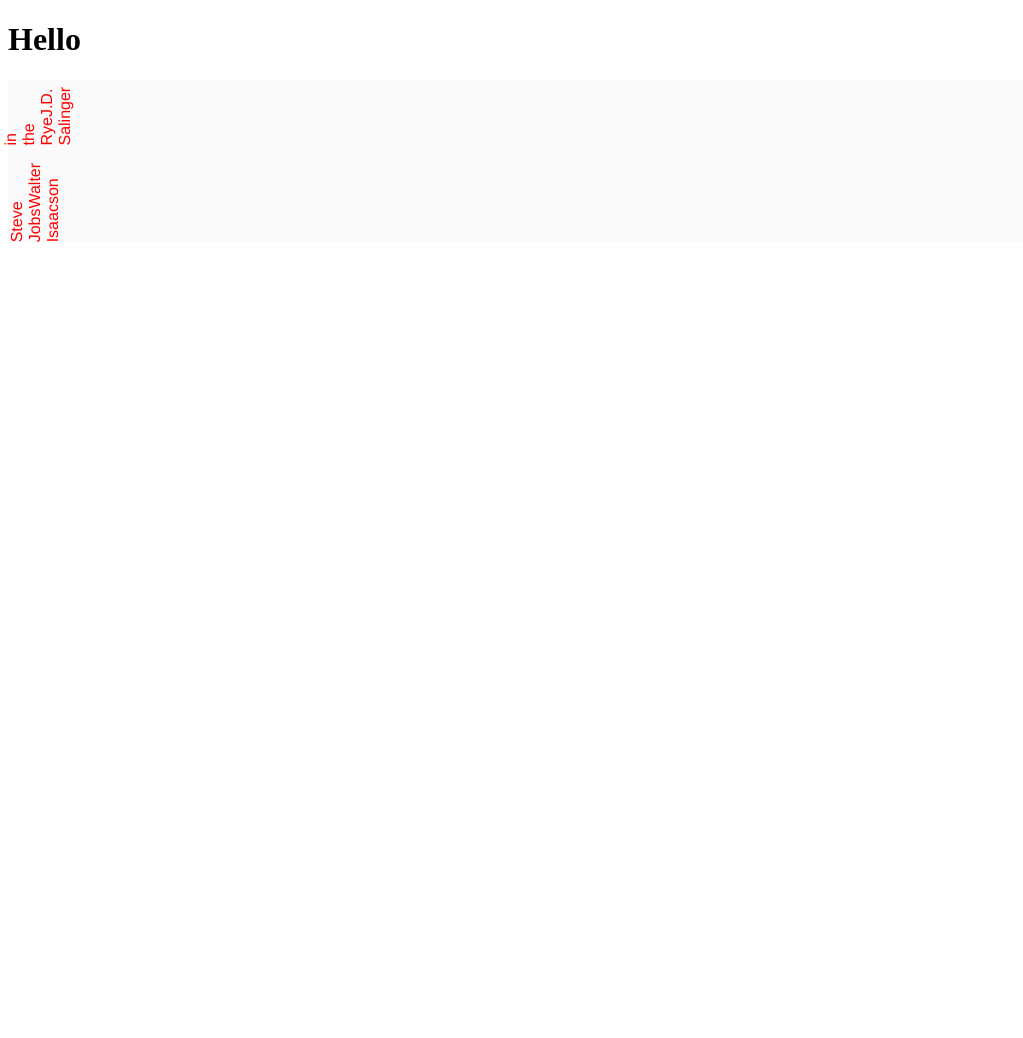
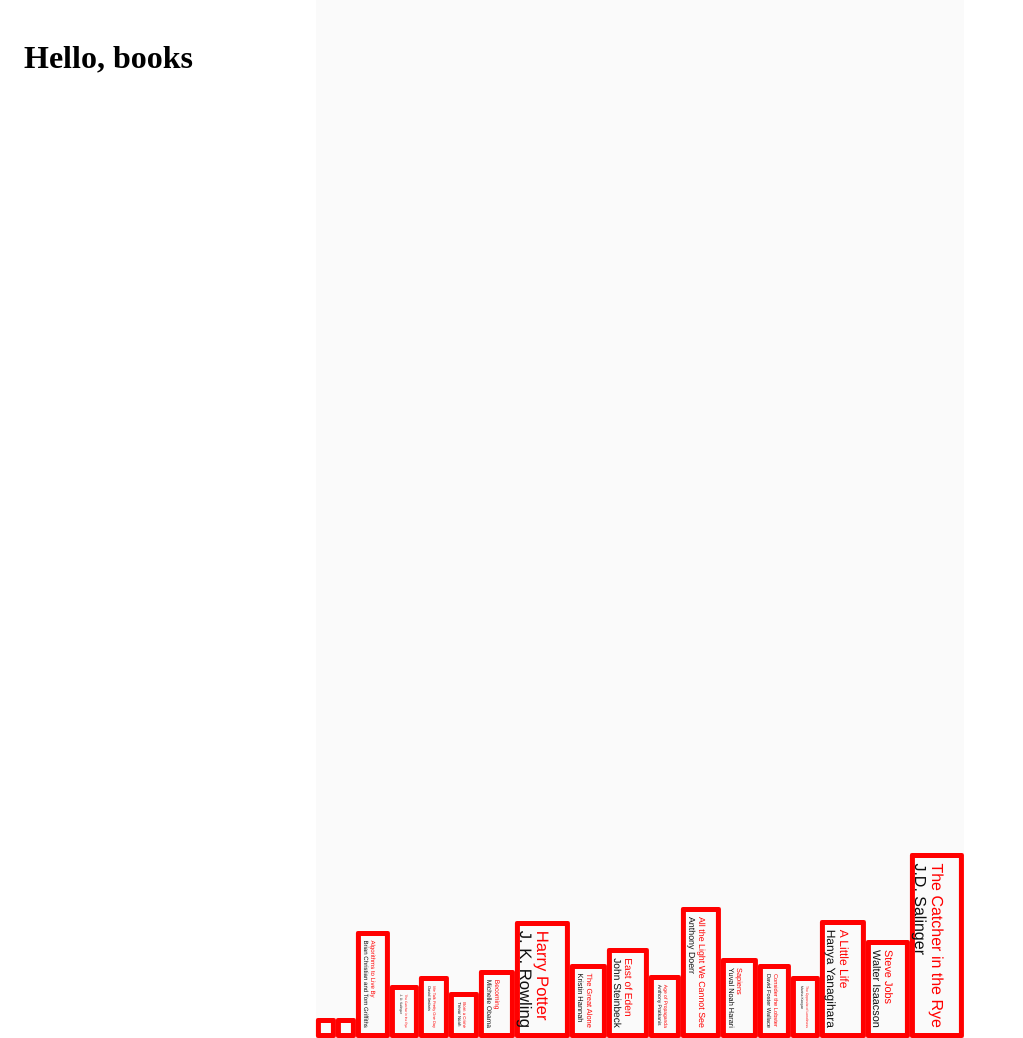
Before and after one commit to iguannalin/bookish, a website: page app/index.html in a window 1280 px wide. Shown: the whole page, without its empty margins (0-1023 px from the left). Before the commit the page ends 800 px from the top, so only its background shows below. Drawn offline with nearby package versions, Linux system fonts and the light colour scheme; files that its build step writes are made by us from their sources.

Commit message:
Adding books to the shelf

```diff
--- a/app/books.json
+++ b/app/books.json
@@ -9,6 +9,86 @@
       "title": "Steve Jobs",
       "author": "Walter Isaacson",
       "pages": 656
+    },
+    {
+      "title": "A Little Life",
+      "author": "Hanya Yanagihara",
+      "pages": 720
+    },
+    {
+      "title": "The Opposite of Loneliness",
+      "author": "Marina Keegan",
+      "pages": 208
+    },
+    {
+      "title": "Consider the Lobster",
+      "author": "David Foster Wallace",
+      "pages": 343
+    },
+    {
+      "title": "Sapiens",
+      "author": "Yuval Noah Harari",
+      "pages": 443
+    },
+    {
+      "title": "All the Light We Cannot See",
+      "author": "Anthony Doerr",
+      "pages": 531
+    },
+    {
+      "title": "Age of Propaganda",
+      "author": "Anthony Pratkanis",
+      "pages": 300
+    },
+    {
+      "title": "East of Eden",
+      "author": "John Steinbeck",
+      "pages": 612
+    },
+    {
+      "title": "The Great Alone",
+      "author": "Kristin Hannah",
+      "pages": 449
+    },
+    {
+      "title": "Harry Potter",
+      "author": "J. K. Rowling",
+      "pages": 1000
+    },
+    {
+      "title": "Becoming",
+      "author": "Michelle Obama",
+      "pages": 400
+    },
+    {
+      "title": "Born a Crime",
+      "author": "Trevor Noah",
+      "pages": 261
+    },
+    {
+      "title": "Me Talk Pretty One Day",
+      "author": "David Sedaris",
+      "pages": 238
+    },
+    {
+      "title": "The Catcher in the Rye",
+      "author": "J. D. Salinger",
+      "pages": 196
+    },
+    {
+      "title": "Algorithms to Live By",
+      "author": "Brian Christian and Tom Griffiths",
+      "pages": 366
+    },
+    {
+      "title": "",
+      "author": "",
+      "pages": 0
+    },
+    {
+      "title": "",
+      "author": "",
+      "pages": 0
     }
   ]
 }
--- a/app/index.html
+++ b/app/index.html
@@ -17,7 +17,7 @@
     <!-- endbuild -->
 </head>
 <body>
-<h1>Hello</h1>
+<h1>Hello, books</h1>
 <div id="canvas"></div>
 <!--[if IE]>
 <p class="browserupgrade">You are using an <strong>outdated</strong> browser. Please <a href="http://browsehappy.com/">upgrade
--- a/app/scripts/main.js
+++ b/app/scripts/main.js
@@ -1,3 +1,8 @@
+function norm(x, y1, y2, toString) {
+    const r = (x / y1) % y2;
+    return toString ? (r.toString() + 'px') : r;
+}
+
 function getSizeOfBook(pages) {
     switch (true) {
         case pages > 750:
@@ -19,6 +24,7 @@
 
     request.onload = () => {
         request.response['bookItems'].forEach((bookObject) => {
+            if (bookObject) {
                 const book = {
                     'title': bookObject['title'],
                     'author': bookObject['author'],
@@ -26,23 +32,27 @@
                     'size': getSizeOfBook(bookObject['pages'])
                 };
                 renderBooks(book);
+            }
         });
     };
     request.send();
 }
 
 function renderBooks(item) {
+    const canvas = document.getElementById('canvas');
+    const canvasHeight = canvas.clientHeight;
     const element = document.createElement('div');
-    const titleElement = document.createElement('span');
+    const titleElement = document.createElement('p');
     const authorElement = document.createElement('span');
+    titleElement.classList.add('title');
+    authorElement.classList.add('author');
     titleElement.innerHTML = item.title;
     authorElement.innerHTML = item.author;
     element.appendChild(titleElement);
     element.appendChild(authorElement);
-    element.style.width = (item.pages / 12).toString() + 'px';
+    element.style.fontSize = norm(item.pages, 60, canvasHeight, true);
     element.classList += ('book ' + item.size);
-    document.getElementById('canvas').appendChild(element);
-    //meow
+    canvas.appendChild(element);
 }
 
 function init() {
--- a/app/styles/main.scss
+++ b/app/styles/main.scss
@@ -4,12 +4,33 @@
   color: #333;
 }
 
+body {
+  padding: 10px 16px;
+}
+
 #canvas {
   @include font;
+  padding-left: 15px;
+  display: flex;
+  justify-content: flex-start;
+  align-items: flex-end;
+  //flex-flow: row;
+  //height: 60vh;
+  flex-flow: column;
+  transform: rotate(90deg);
 
   .book {
-    transform: rotate(270deg);
+    display: block;
+    //transform: rotate(270deg);
     color: red;
+    border: 5px solid red;
+    padding: 5px;
+    line-height: 1px;
+    //margin-bottom: 30px;
+    border-radius: 2px;
   }
 
+  .author {
+    color: rgb(16, 16, 16);
+  }
 }
```
Also changed, not shown: app/apple-touch-icon.png (deleted), app/favicon.ico (deleted). Lines whose indentation alone changed are shown as unchanged.
